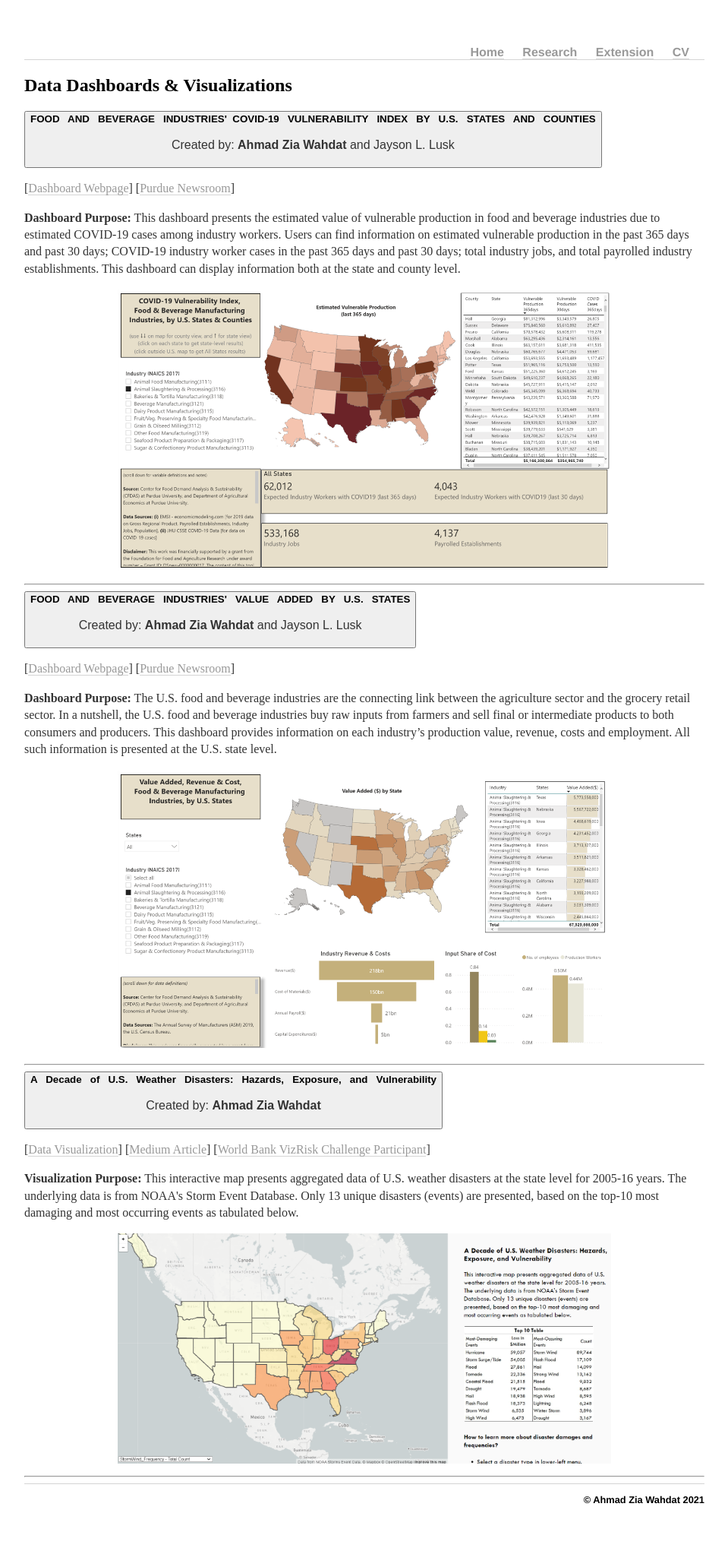
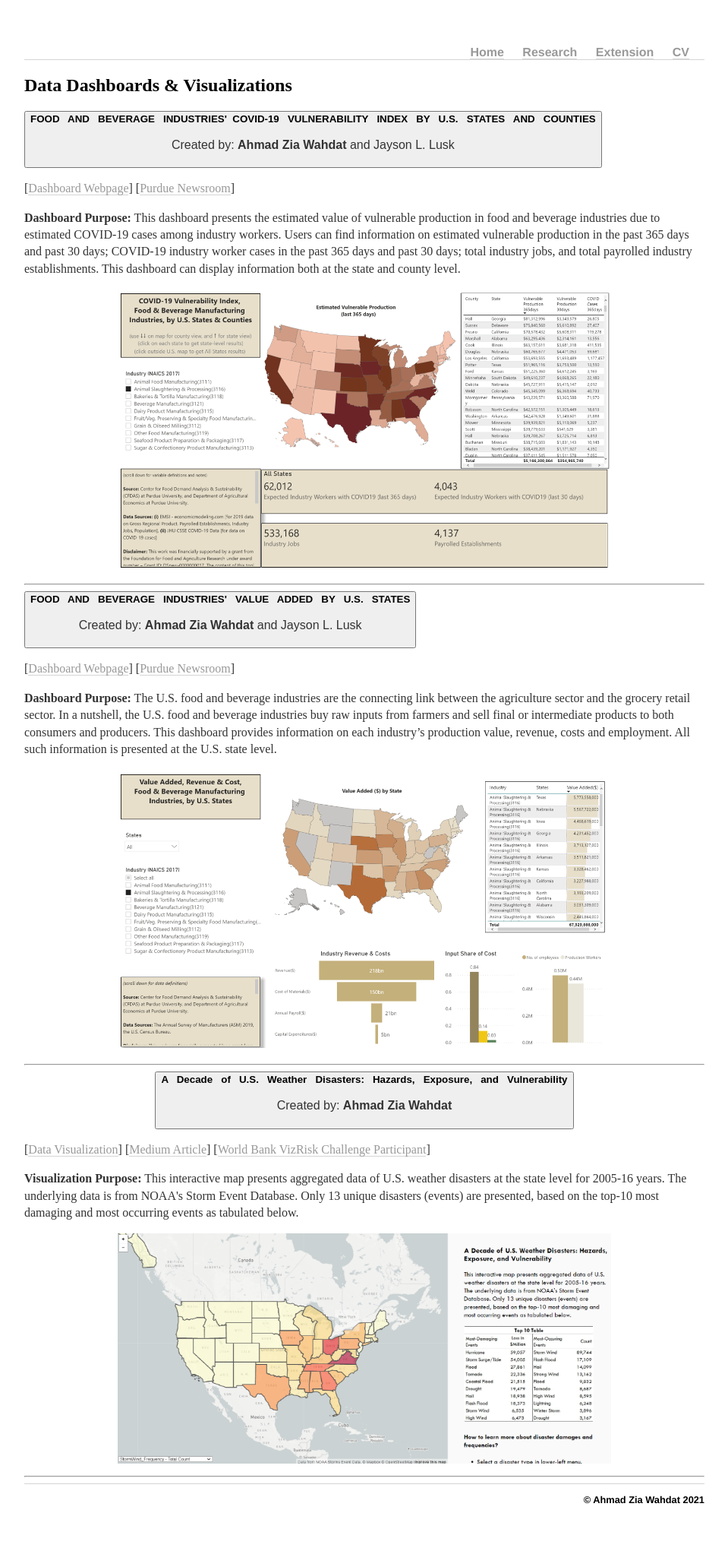
Before and after one commit to awahdat/webpage, a Jekyll site: the page built from extension/index.html, in a window 1280 px wide. Shown: the whole page at 76% size, without its empty margins (160-1119 px from the left). Built offline with Jekyll 4.4.1, drawn with Linux system fonts in a browser that asks for light colours.

Commit message:
Update index.html

```diff
--- a/extension/index.html
+++ b/extension/index.html
@@ -44,10 +44,10 @@ description: Extension work of Ahmad Zia Wahdat.
 				<hr />
 
 
-	<button class="accordion"> <strong>A &nbsp Decade &nbsp of &nbsp U.S. &nbsp Weather &nbsp Disasters: &nbsp Hazards, &nbsp Exposure,
+	<button class="accordion" style="display: block; margin: auto;"> <strong>A &nbsp Decade &nbsp of &nbsp U.S. &nbsp Weather &nbsp Disasters: &nbsp Hazards, &nbsp Exposure,
 		&nbsp and &nbsp Vulnerability</strong> <br>
 		<p>Created by: <strong>Ahmad Zia Wahdat</strong></p>
-          </button>
+            </button>
 
 	<p> [<a href="https://awahdat.github.io/vizrisk_2020/">Data Visualization</a>]
 	[<a href="https://medium.com/@ahmadzia.afghan/a-decade-of-u-s-weather-disasters-hazards-exposure-and-vulnerability-7eeef46b3699?source=friends_link&sk=4c09574a40d3c7f1e74440a9c600ba26">Medium Article</a>]
```
